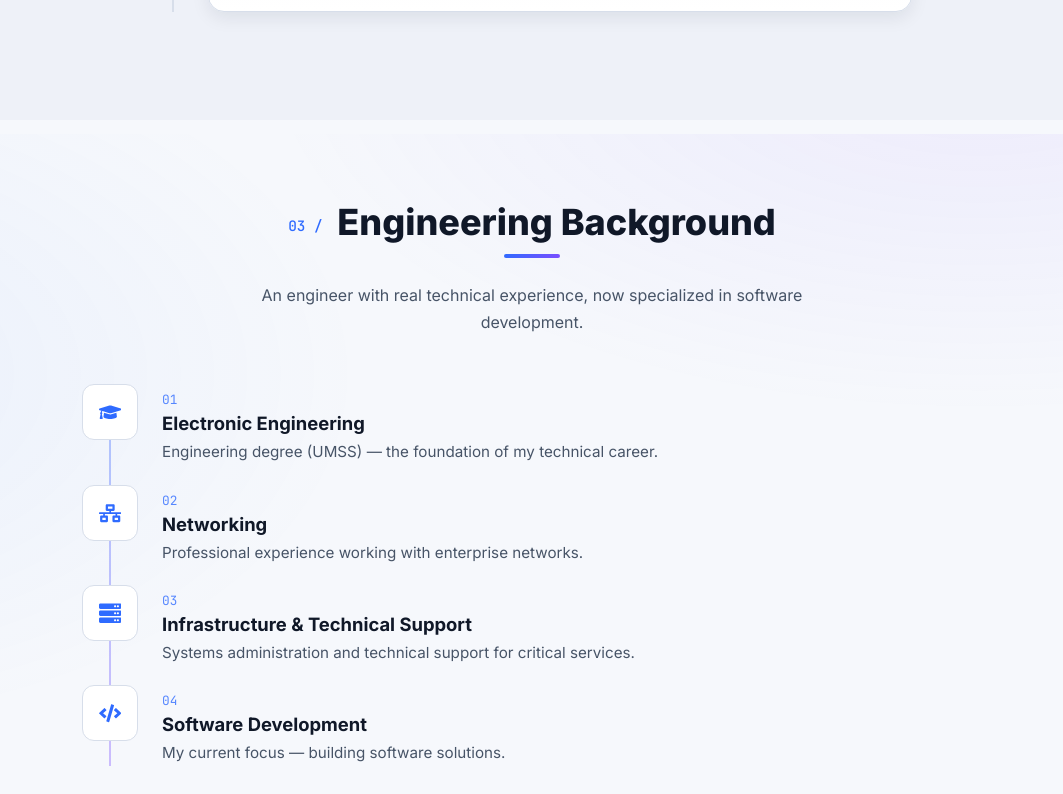
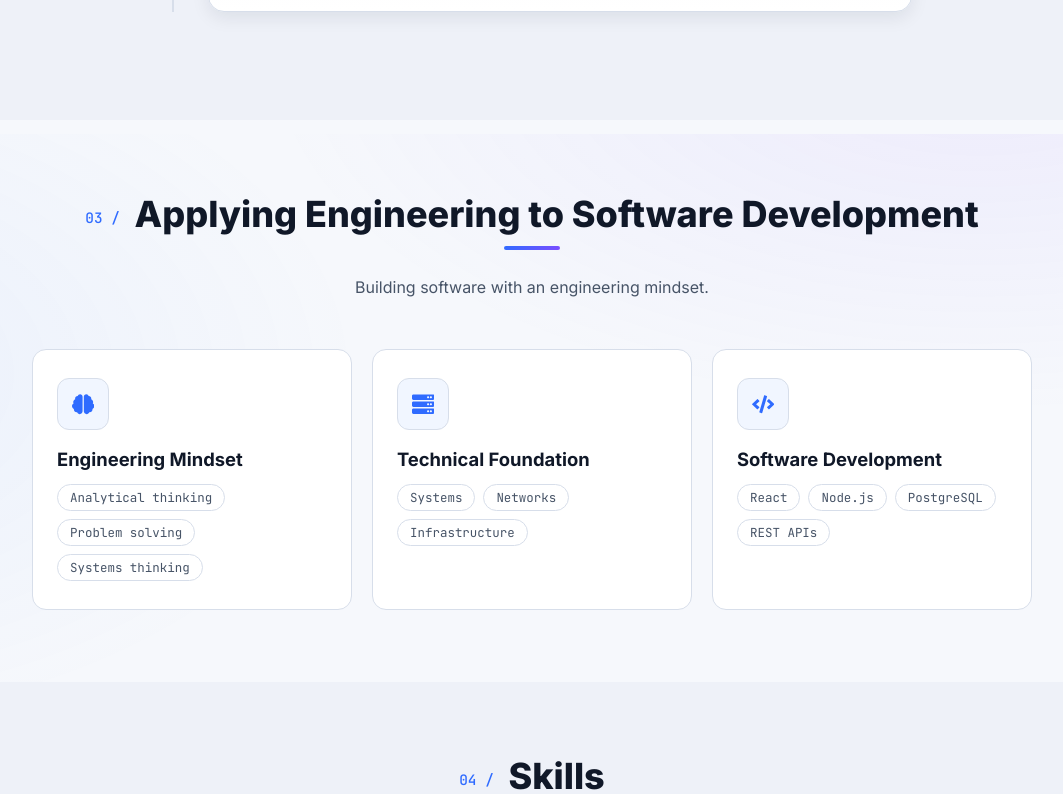
Before and after one commit to AlexandroCamacho1000/alejandrocamachodev, a React (Vite) app: page / in a window 1280 px wide. Shown: the part 3066-3860 px from the top of the page, without its empty margins (108-1171 px from the left). Built offline with nearby package versions, Linux system fonts and the light colour scheme.

Commit message:
feat: restructure Engineering section into 3 visual blocks

```diff
--- a/src/components/EngineeringBackground/EngineeringBackground.css
+++ b/src/components/EngineeringBackground/EngineeringBackground.css
@@ -1,87 +1,71 @@
 .background {
-  padding: 80px 24px;
+  padding: 72px 24px;
 }
 
 .background-container {
-  max-width: 900px;
+  max-width: 1000px;
   margin: 0 auto;
 }
 
-.background-steps {
-  position: relative;
+.background-blocks {
   display: grid;
+  grid-template-columns: repeat(3, 1fr);
   gap: 20px;
   margin-top: 48px;
 }
 
-.background-steps::before {
-  content: "";
-  position: absolute;
-  top: 0;
-  bottom: 0;
-  left: 27px;
-  width: 2px;
-  background: var(--gradient);
-  opacity: 0.35;
+.background-block {
+  background: var(--bg-card);
+  border: 1px solid var(--border);
+  border-radius: 14px;
+  padding: 28px 24px;
+  transition: transform 0.25s ease, box-shadow 0.25s ease, border-color 0.25s ease;
 }
 
-.background-step {
-  display: flex;
-  align-items: flex-start;
-  gap: 24px;
-  position: relative;
+.background-block:hover {
+  transform: translateY(-4px);
+  border-color: rgba(79, 141, 255, 0.5);
+  box-shadow: 0 8px 24px rgba(0, 0, 0, 0.35);
 }
 
-.background-step-icon {
-  flex-shrink: 0;
-  width: 56px;
-  height: 56px;
+.background-block-icon {
+  width: 52px;
+  height: 52px;
   border-radius: 12px;
   display: grid;
   place-items: center;
   font-size: 1.4rem;
   color: var(--accent);
-  background: var(--bg-card);
+  background: rgba(79, 141, 255, 0.08);
   border: 1px solid var(--border);
-  z-index: 1;
+  margin-bottom: 18px;
 }
 
-.background-step-content {
-  padding-top: 4px;
-}
-
-.background-step-index {
-  font-family: var(--font-mono);
-  font-size: 0.8rem;
-  color: var(--accent);
-  opacity: 0.8;
-}
-
-.background-step-content h3 {
+.background-block-title {
   font-size: 1.15rem;
   font-weight: 700;
   color: var(--text-primary);
-  margin: 4px 0 6px;
+  margin-bottom: 14px;
 }
 
-.background-step-content p {
-  color: var(--text-secondary);
-  line-height: 1.6;
-  font-size: 0.95rem;
+.background-block-tags {
+  display: flex;
+  flex-wrap: wrap;
+  gap: 8px;
 }
 
-@media (max-width: 600px) {
-  .background-step {
-    gap: 16px;
-  }
+.background-tag {
+  font-family: var(--font-mono);
+  font-size: 0.78rem;
+  color: var(--text-secondary);
+  background: rgba(255, 255, 255, 0.04);
+  border: 1px solid var(--border);
+  border-radius: 999px;
+  padding: 4px 12px;
+}
 
-  .background-step-icon {
-    width: 48px;
-    height: 48px;
-    font-size: 1.2rem;
-  }
-
-  .background-steps::before {
-    left: 23px;
+@media (max-width: 768px) {
+  .background-blocks {
+    grid-template-columns: 1fr;
   }
 }
--- a/src/components/EngineeringBackground/EngineeringBackground.jsx
+++ b/src/components/EngineeringBackground/EngineeringBackground.jsx
@@ -1,17 +1,17 @@
 import './EngineeringBackground.css';
-import { FaGraduationCap, FaNetworkWired, FaServer, FaCode } from 'react-icons/fa';
+import { FaBrain, FaServer, FaCode } from 'react-icons/fa';
 import { useLanguage } from '../../i18n/useLanguage';
 import { useReveal } from '../../hooks/useReveal';
 
-const icons = [FaGraduationCap, FaNetworkWired, FaServer, FaCode];
+const icons = [FaBrain, FaServer, FaCode];
 
 function EngineeringBackground() {
   const { t } = useLanguage();
   const revealRef = useReveal();
 
-  const steps = [0, 1, 2, 3].map((i) => ({
-    title: t(`background.steps.${i}.title`),
-    description: t(`background.steps.${i}.description`),
+  const blocks = [0, 1, 2].map((i) => ({
+    title: t(`background.blocks.${i}.title`),
+    tags: t(`background.blocks.${i}.tags`),
     Icon: icons[i],
   }));
 
@@ -23,18 +23,17 @@ function EngineeringBackground() {
         </h2>
         <p className="section-subtitle">{t('background.subtitle')}</p>
 
-        <div className="background-steps">
-          {steps.map((step, index) => (
-            <div className="background-step" key={index}>
-              <div className="background-step-icon">
-                <step.Icon />
+        <div className="background-blocks">
+          {blocks.map((block, index) => (
+            <div className="background-block" key={index}>
+              <div className="background-block-icon">
+                <block.Icon />
               </div>
-              <div className="background-step-content">
-                <span className="background-step-index">
-                  0{index + 1}
-                </span>
-                <h3>{step.title}</h3>
-                <p>{step.description}</p>
+              <h3 className="background-block-title">{block.title}</h3>
+              <div className="background-block-tags">
+                {block.tags.map((tag, i) => (
+                  <span className="background-tag" key={i}>{tag}</span>
+                ))}
               </div>
             </div>
           ))}
--- a/src/i18n/translations.js
+++ b/src/i18n/translations.js
@@ -22,25 +22,20 @@ const translations = {
       alt: "Photo of Alejandro Camacho",
     },
     background: {
-      title: "Engineering Background",
-      subtitle:
-        "An engineer with real technical experience, now specialized in software development.",
-      steps: [
+      title: "Applying Engineering to Software Development",
+      subtitle: "Building software with an engineering mindset.",
+      blocks: [
         {
-          title: "Electronic Engineering",
-          description: "Engineering degree (UMSS) — the foundation of my technical career.",
+          title: "Engineering Mindset",
+          tags: ["Analytical thinking", "Problem solving", "Systems thinking"],
         },
         {
-          title: "Networking",
-          description: "Professional experience working with enterprise networks.",
-        },
-        {
-          title: "Infrastructure & Technical Support",
-          description: "Systems administration and technical support for critical services.",
+          title: "Technical Foundation",
+          tags: ["Systems", "Networks", "Infrastructure"],
         },
         {
           title: "Software Development",
-          description: "My current focus — building software solutions.",
+          tags: ["React", "Node.js", "PostgreSQL", "REST APIs"],
         },
       ],
     },
@@ -199,26 +194,20 @@ const translations = {
       alt: "Foto de Alejandro Camacho",
     },
     background: {
-      title: "Trayectoria de Ingeniería",
-      subtitle:
-        "Un ingeniero con experiencia técnica real, ahora especializado en desarrollo de software.",
-      steps: [
+      title: "Aplicando Ingeniería al Desarrollo de Software",
+      subtitle: "Construyendo software con mentalidad de ingeniero.",
+      blocks: [
         {
-          title: "Ingeniería Electrónica",
-          description: "Título de ingeniería (UMSS) — la base de mi carrera técnica.",
+          title: "Mentalidad de Ingeniería",
+          tags: ["Pensamiento analítico", "Resolución de problemas", "Pensamiento sistémico"],
         },
         {
-          title: "Redes",
-          description: "Experiencia profesional trabajando con redes empresariales.",
-        },
-        {
-          title: "Infraestructura y Soporte Técnico",
-          description:
-            "Administración de sistemas y soporte técnico de servicios críticos.",
+          title: "Fundamentos Técnicos",
+          tags: ["Sistemas", "Redes", "Infraestructura"],
         },
         {
           title: "Desarrollo de Software",
-          description: "Mi foco actual — construir soluciones de software.",
+          tags: ["React", "Node.js", "PostgreSQL", "API REST"],
         },
       ],
     },
```
